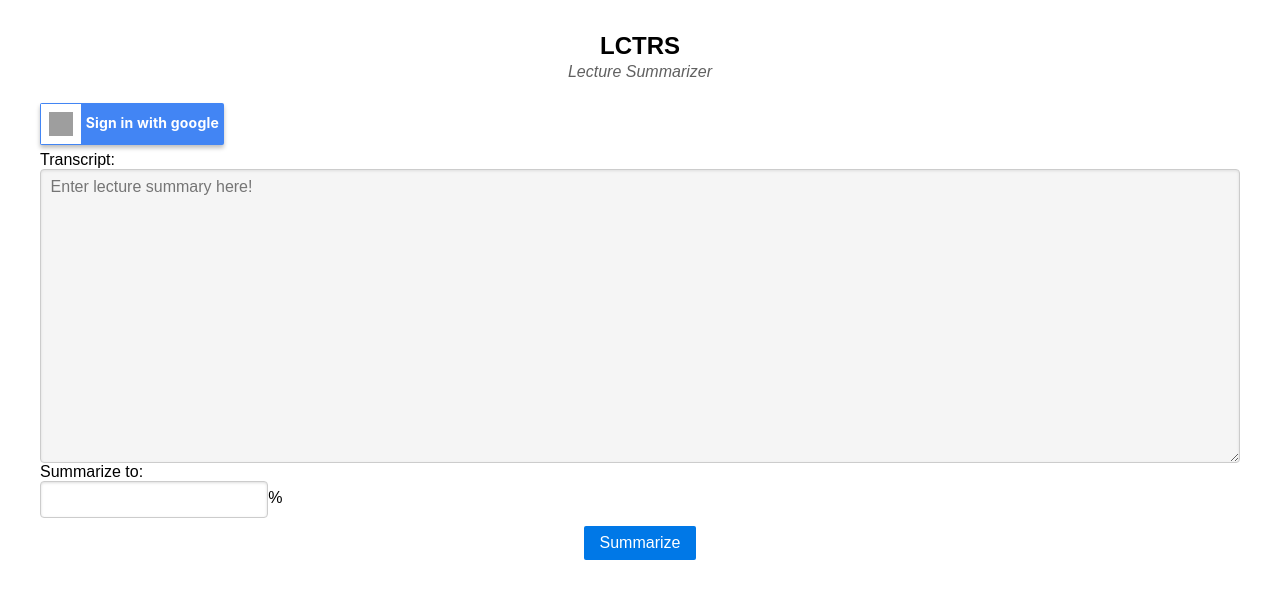
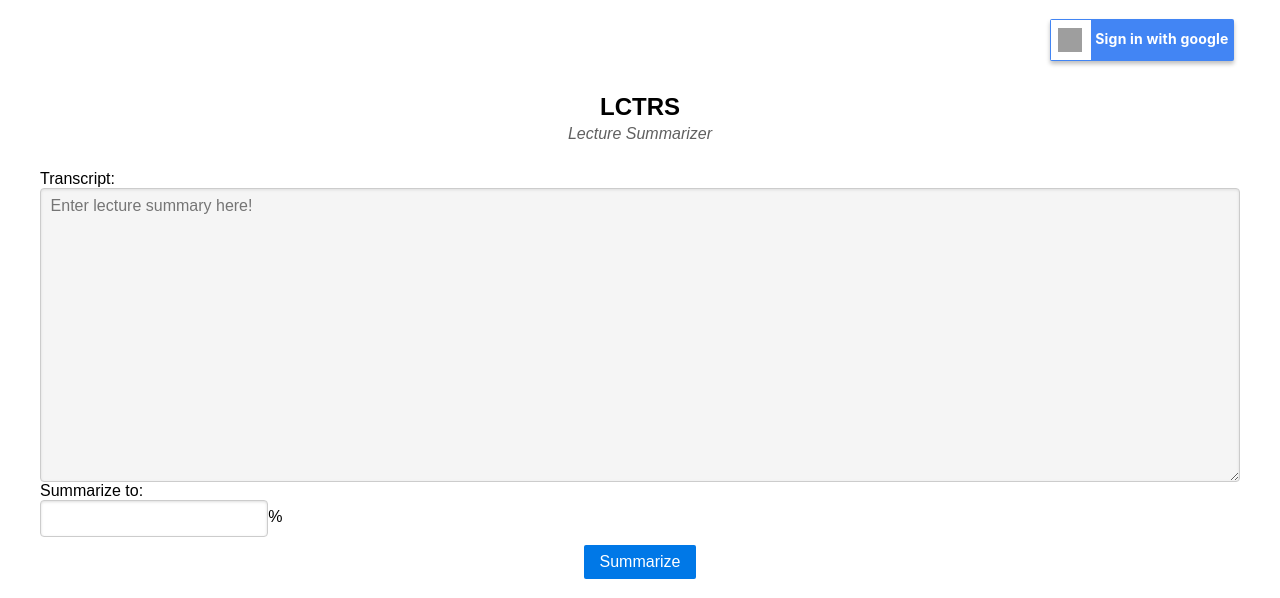
Before and after one commit to CS196Illinois/Group6, a Flask app: page / in a window 1280 px wide. Shown: the top 598 px of the page. Run offline with Flask 2, Linux system fonts and the light colour scheme; parts of the project's set-up code (start-up, migrations or seed data) failed here and were passed over; some libraries are stand-ins or nearby versions; grey boxes are pictures that could not be loaded.

Commit message:
Fixed ui layout of button

```diff
--- a/static/styles/style.css
+++ b/static/styles/style.css
@@ -42,6 +42,8 @@ h4 {
 .google-btn {
   width: 184px;
   height: 42px;
+  margin-left: 82%;
+  margin-top: 1.5%;
   background-color: #4285f4;
   border-radius: 2px;
   box-shadow: 0 3px 4px 0 rgba(0, 0, 0, 0.25);
@@ -57,6 +59,7 @@ h4 {
 .google-btn .google-icon {
   position: relative;
   margin-top: 8px;
+  margin-left: 7px;
   width: 24px;
   height: 24px;
 }
--- a/templates/index.html
+++ b/templates/index.html
@@ -7,22 +7,21 @@
   <link rel="stylesheet" type="text/css" href="//fonts.googleapis.com/css?family=Open+Sans"/>
 </head>
 <body>
-
 <div id="page">
+  <a href="/login">
+    <div class="google-btn">
+      <div class="google-icon-wrapper">
+        <img class="google-icon" src="https://upload.wikimedia.org/wikipedia/commons/5/53/Google_%22G%22_Logo.svg"/>
+      </div>
+      <p class="btn-text"><b>Sign in with google</b></p>
+    </div>
+  </a>
   <div id="body" class="wrapper">
     <div id="introduction">
       <div class="title">
         <h2>LCTRS</h2>
           <span class="subtitle">Lecture Summarizer</span>
           <p>{{login}}</p>
-          <a href="/login">
-            <div class="google-btn">
-              <div class="google-icon-wrapper">
-                <img class="google-icon" src="https://upload.wikimedia.org/wikipedia/commons/5/53/Google_%22G%22_Logo.svg"/>
-              </div>
-              <p class="btn-text"><b>Sign in with google</b></p>
-            </div>
-          </a>
       </div>
       <form action="." method="post" class="pure-form pure-form-aligned">
         <fieldset>
```
Also changed, not shown: 1 other file.
